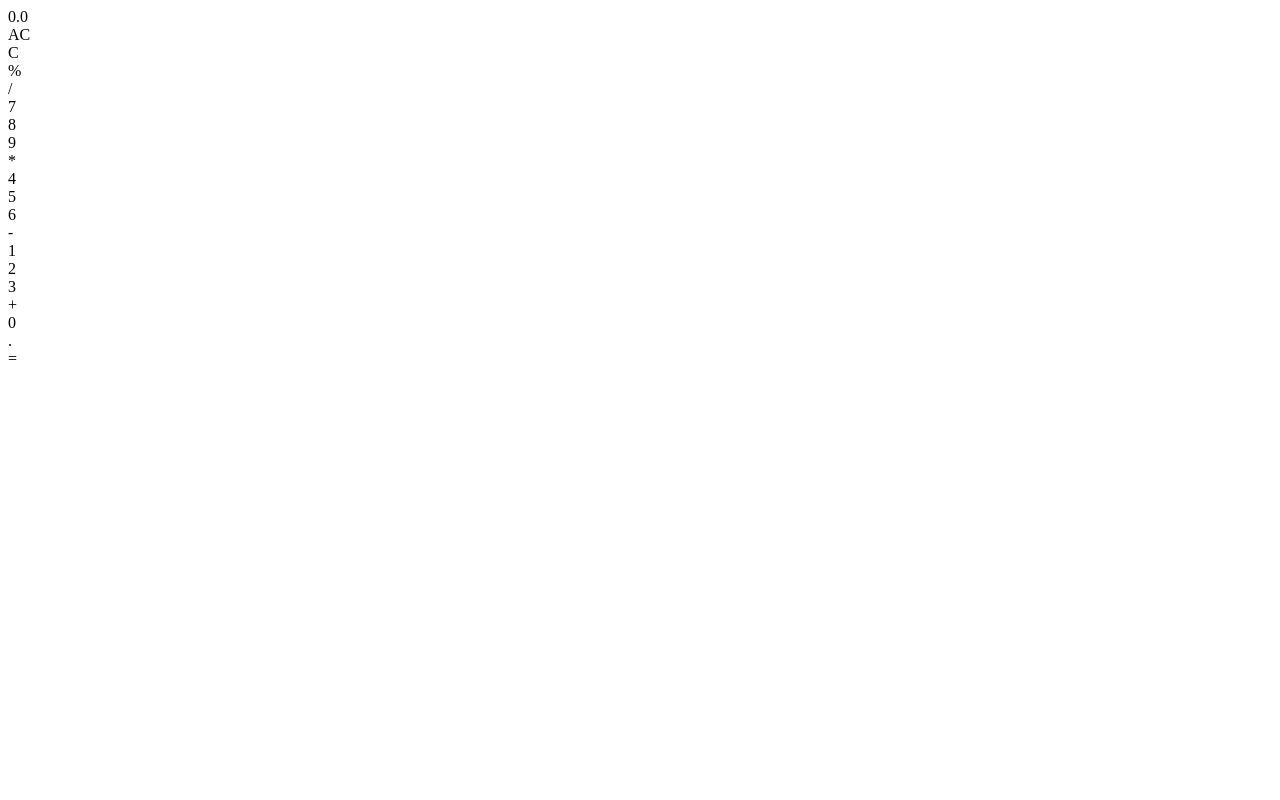
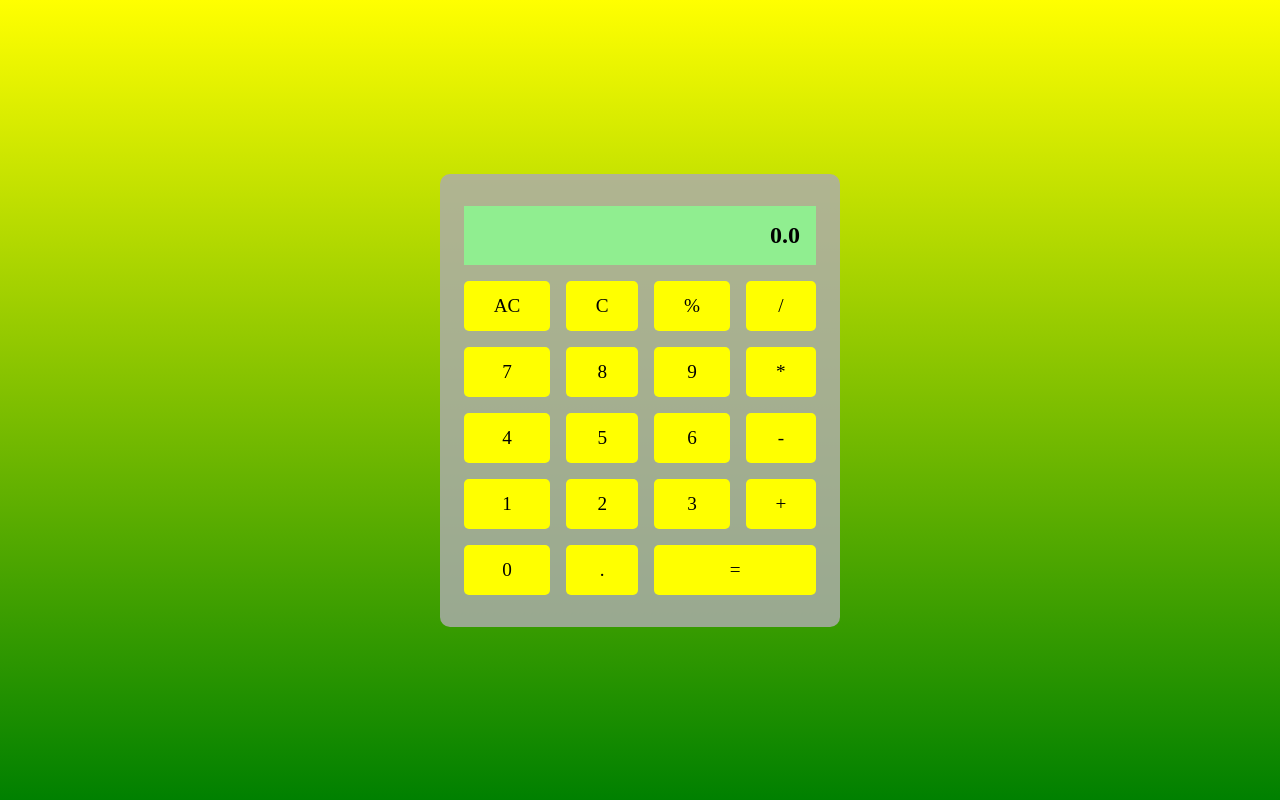
Before and after one commit to Bikal-Adhikari/prankcalculatorv1, a plain HTML site: page index.html in a window 1280 px wide. Drawn offline with Linux system fonts and the light colour scheme; a web font is replaced by a local one.

Commit message:
Added css

```diff
--- a/index.html
+++ b/index.html
@@ -3,13 +3,19 @@
   <head>
     <meta charset="UTF-8" />
     <meta name="viewport" content="width=device-width, initial-scale=1.0" />
+    <link rel="preconnect" href="https://fonts.googleapis.com" />
+    <link rel="preconnect" href="https://fonts.gstatic.com" crossorigin />
+    <link
+      href="https://fonts.googleapis.com/css2?family=Arbutus&display=swap"
+      rel="stylesheet"
+    />
     <link rel="stylesheet" href="style.css" />
     <title>Prank calculator</title>
   </head>
   <body>
-    <div class="wrappper">
+    <div class="wrapper flex-center">
       <div class="calculator">
-        <div class="display">0.0</div>
+        <div class="display arbutus-regular">0.0</div>
         <div class="btn btn-ac">AC</div>
         <div class="btn btn-c">C</div>
         <div class="btn btn-per">%</div>
--- a/style.css
+++ b/style.css
@@ -0,0 +1,131 @@
+:root {
+  --primaryClr: green;
+  --secondaryClr: lightGreen;
+  --trClr: yellow;
+}
+
+body {
+  margin: 0;
+  font-size: 1.2rem;
+}
+
+* {
+  box-sizing: border-box;
+}
+
+.flex-center {
+  display: flex;
+  justify-content: center;
+  align-items: center;
+}
+
+.arbutus-regular {
+  font-family: "Arbutus", serif;
+  font-weight: 400;
+  font-style: normal;
+}
+
+.wrapper {
+  background: linear-gradient(var(--trClr), var(--primaryClr));
+  min-height: 100vh;
+}
+
+.calculator {
+  background: rgba(172, 172, 172, 0.839);
+  width: 400px;
+
+  padding: 2rem 1.5rem;
+  border-radius: 10px;
+
+  display: grid;
+  gap: 1rem;
+  grid-template-areas:
+    "display display display display"
+    "ac c per divide"
+    "b7 b8 b9 x"
+    "b4 b5 b6 minus"
+    "b1 b2 b3 plus"
+    "b0 dot equal equal";
+}
+
+.display {
+  grid-area: display;
+  background: var(--secondaryClr);
+  padding: 1rem;
+  font-size: 1.5rem;
+  text-align: end;
+  font-weight: bolder;
+}
+
+.calculator .btn {
+  background: var(--trClr);
+  height: 50px;
+  border-radius: 5px;
+
+  display: flex;
+  justify-content: center;
+  align-items: center;
+}
+.calculator .btn:hover {
+  cursor: pointer;
+  background: var(--secondaryClr);
+  transition: all 0.3s;
+}
+
+.btn-ac {
+  grid-area: ac;
+}
+.btn-c {
+  grid-area: c;
+}
+.btn-per {
+  grid-area: per;
+}
+.btn-divide {
+  grid-area: divide;
+}
+.btn-7 {
+  grid-area: b7;
+}
+.btn-8 {
+  grid-area: b8;
+}
+.btn-9 {
+  grid-area: b9;
+}
+.btn-x {
+  grid-area: x;
+}
+.btn-4 {
+  grid-area: b4;
+}
+.btn-5 {
+  grid-area: b5;
+}
+.btn-6 {
+  grid-area: b6;
+}
+.btn-minus {
+  grid-area: minus;
+}
+.btn-1 {
+  grid-area: b1;
+}
+.btn-2 {
+  grid-area: b2;
+}
+.btn-3 {
+  grid-area: b3;
+}
+.btn-plus {
+  grid-area: plus;
+}
+.btn-0 {
+  grid-area: b0;
+}
+.btn-dot {
+  grid-area: dot;
+}
+.btn-equal {
+  grid-area: equal;
+}
```
